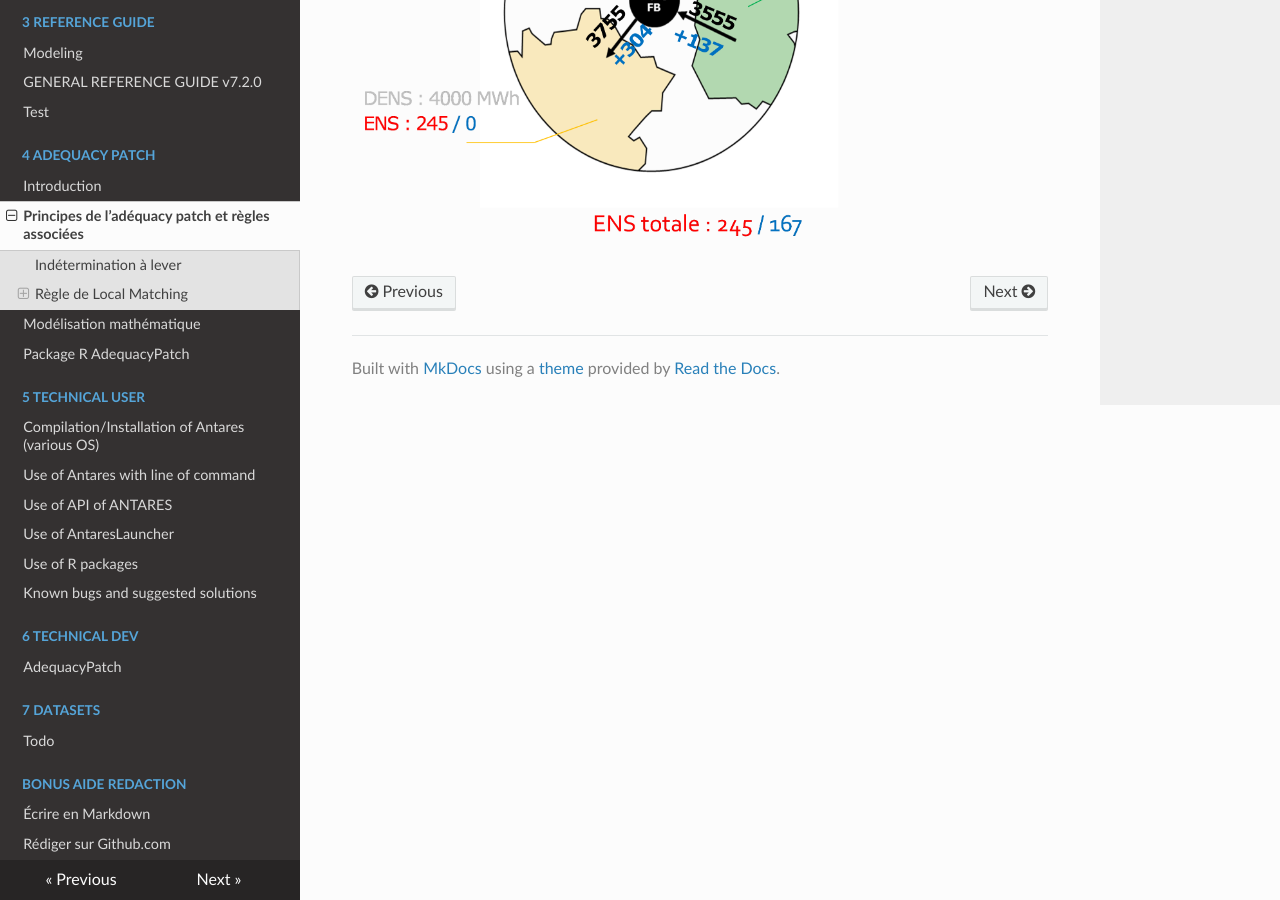
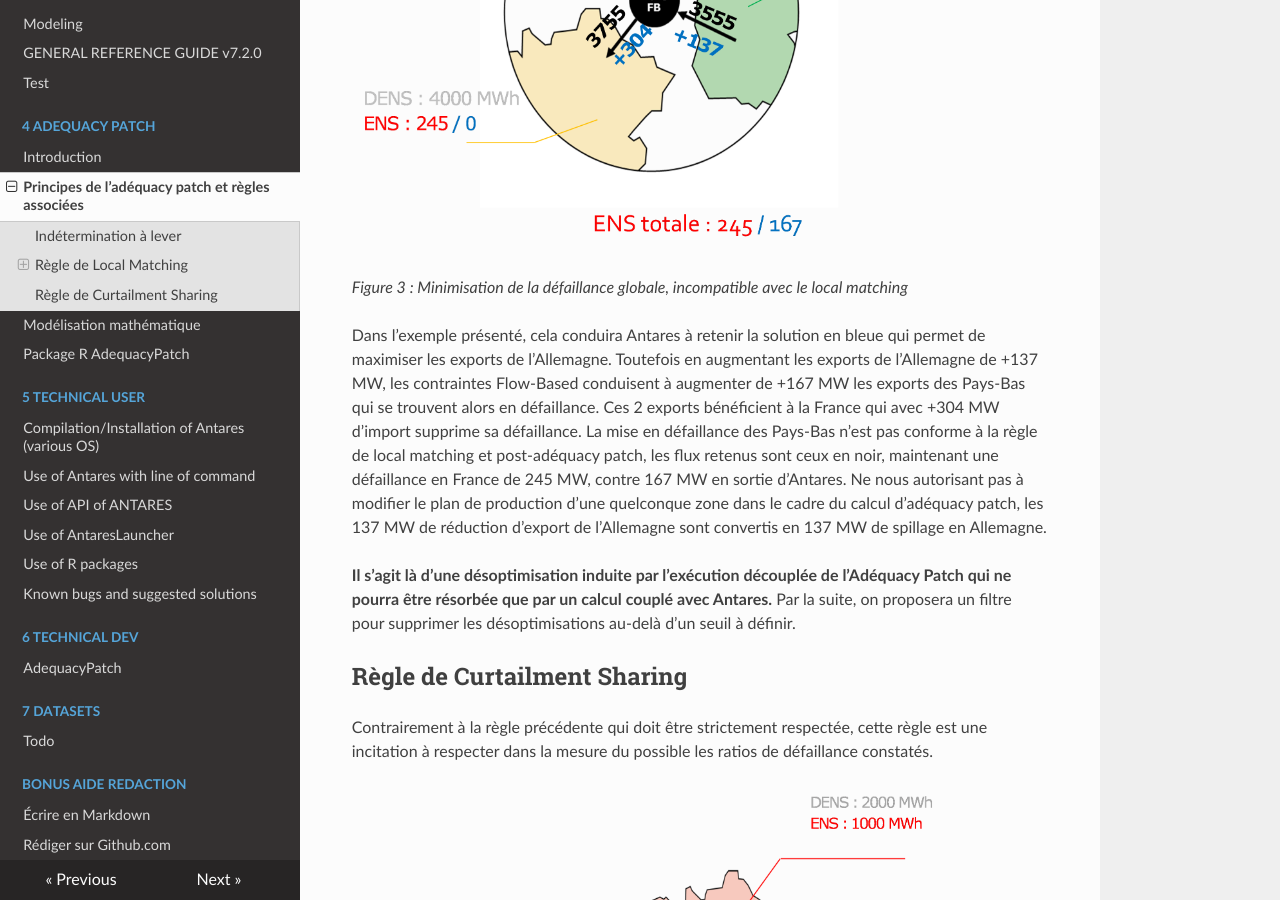
Before and after one commit to AntaresSimulatorTeam/antares-doc, an MkDocs documentation site: the page built from docs/4-adequacy-patch/2-principes.md, in a window 1280 px wide and 900 px high, scrolled down 2600 px. Built offline with MkDocs 1.6.1, drawn with Linux system fonts in a browser that asks for light colours; nearby versions of some CDN libraries.

Commit message:
Update 2-principes.md
JMJ - 29/12/2020

```diff
--- a/docs/4-adequacy-patch/2-principes.md
+++ b/docs/4-adequacy-patch/2-principes.md
@@ -44,3 +44,15 @@ Avec des liens NTC (capacité d’échange indépendante pour chaque lien), comm
 Dans le cas d’un domaine Flow-Based, l’objectif d’Antares qui est de minimiser la défaillance globale sur le domaine, conduira à maximiser les exports des zones disposant de marges, sans nécessairement respecter la règle dite de local matching.
 
 ![adequacy-patch](Figure3.png)
+
+*Figure 3 : Minimisation de la défaillance globale, incompatible avec le local matching*
+
+Dans l’exemple présenté, cela conduira Antares à retenir la solution en bleue qui permet de maximiser les exports de l’Allemagne. Toutefois en augmentant les exports de l’Allemagne de +137 MW, les contraintes Flow-Based conduisent à augmenter de +167 MW les exports des Pays-Bas qui se trouvent alors en défaillance. Ces 2 exports bénéficient à la France qui avec +304 MW d’import supprime sa défaillance. La mise en défaillance des Pays-Bas n’est pas conforme à la règle de local matching et post-adéquacy patch, les flux retenus sont ceux en noir, maintenant une défaillance en France de 245 MW, contre 167 MW en sortie d’Antares. Ne nous autorisant pas à modifier le plan de production d’une quelconque zone dans le cadre du calcul d’adéquacy patch, les 137 MW de réduction d’export de l’Allemagne sont convertis en 137 MW de spillage en Allemagne.
+
+**Il s’agit là d’une désoptimisation induite par l’exécution découplée de l’Adéquacy Patch qui ne pourra être résorbée que par un calcul couplé avec Antares.** Par la suite, on proposera un filtre pour supprimer les désoptimisations au-delà d’un seuil à définir.
+
+## Règle de Curtailment Sharing
+
+Contrairement à la règle précédente qui doit être strictement respectée, cette règle est une incitation à respecter dans la mesure du possible les ratios de défaillance constatés.
+
+![adequacy-patch](Figure4.png)
```
